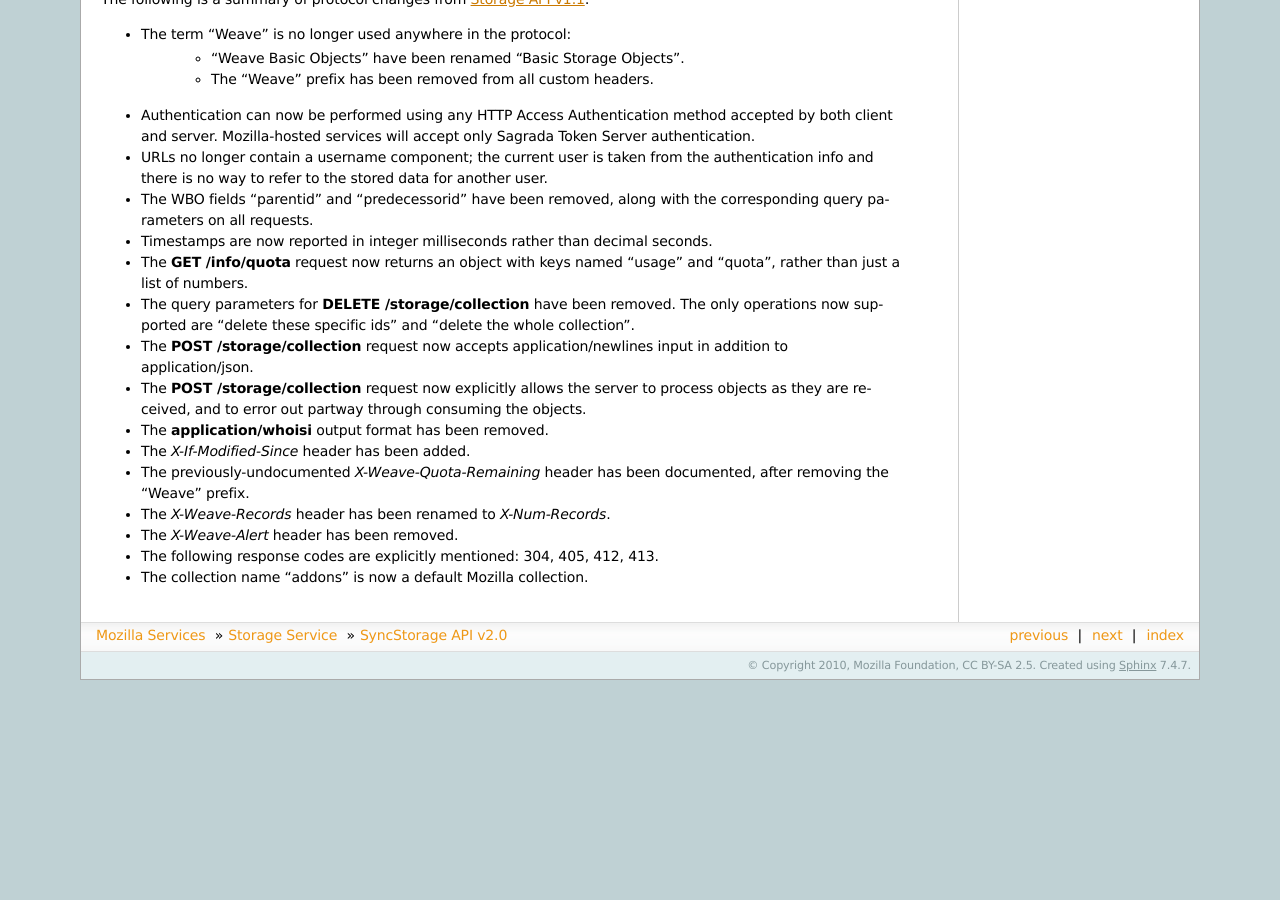
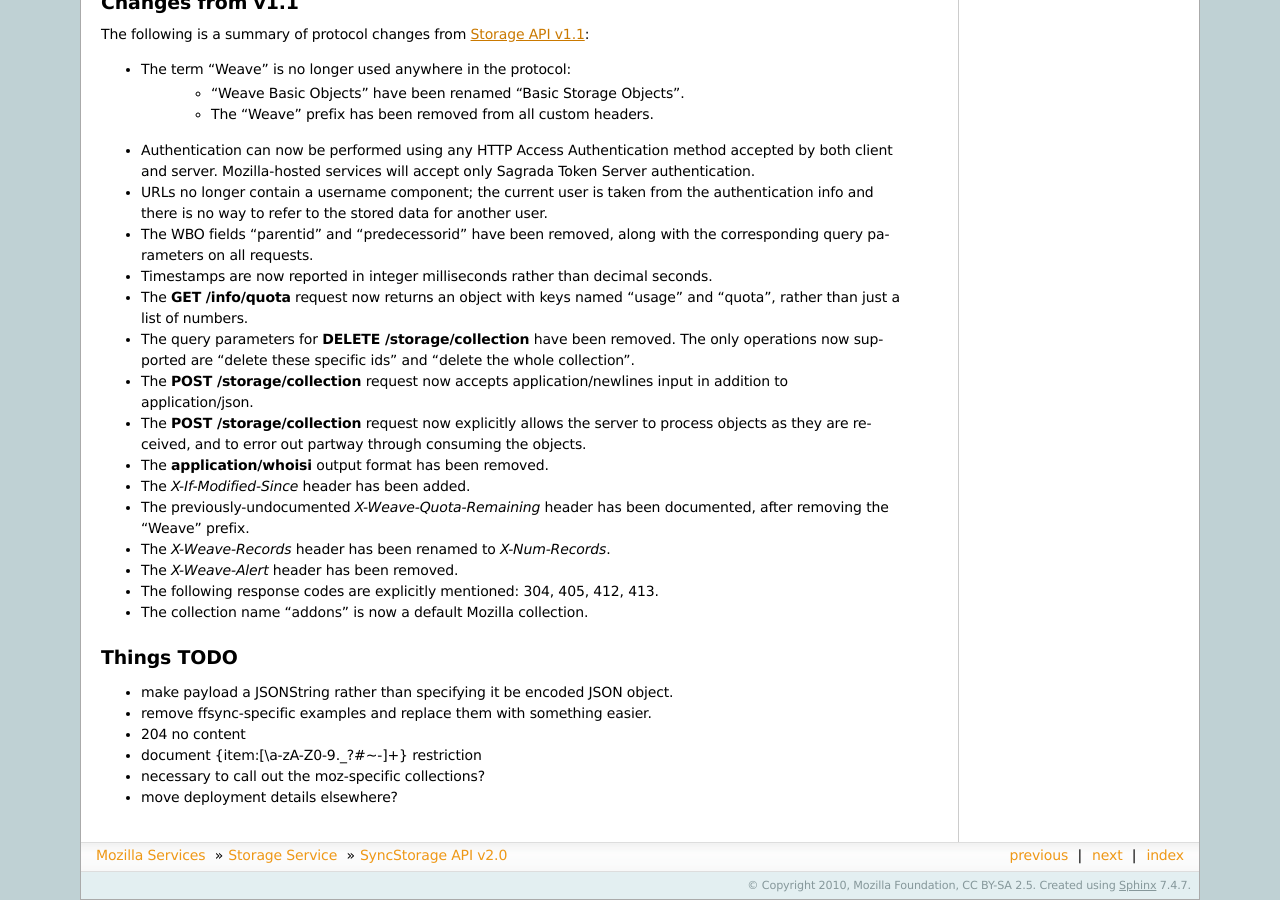
Before and after one commit to mozilla-services/docs, a Sphinx documentation site: the page built from source/storage/apis-2.0.rst, in a window 1280 px wide and 900 px high, scrolled down 6767 px. Built offline with Sphinx 7.4.7, drawn with Linux system fonts in a browser that asks for light colours; before the commit the page ends 7447 px from its top, so only the background shows below that; some of the changed text lies outside the part shown.

Commit message:
adding some TODO notes

```diff
--- a/source/storage/apis-2.0.rst
+++ b/source/storage/apis-2.0.rst
@@ -152,6 +152,8 @@ APIs
 
     - **usage**:  the user's total current usage in KB.
     - **quota**:  the user's total quota (or null if quotas are not in use)
+
+    Note that usage numbers may be approximate.
 
 
 **GET** **https://<server>/<pathname>/<version>/storage/<collection>**
@@ -517,3 +519,19 @@ The following is a summary of protocol changes from :ref:`server_storage_api_11`
 * The following response codes are explicitly mentioned: 304, 405, 412, 413.
 
 * The collection name "addons" is now a default Mozilla collection.
+
+
+Things TODO
+===========
+
+* make payload a JSONString rather than specifying it be encoded JSON object.
+
+* remove ffsync-specific examples and replace them with something easier.
+
+* 204 no content
+
+* document {item:[\\a-zA-Z0-9._?#~-]+} restriction
+
+* necessary to call out the moz-specific collections?
+
+* move deployment details elsewhere?
```
